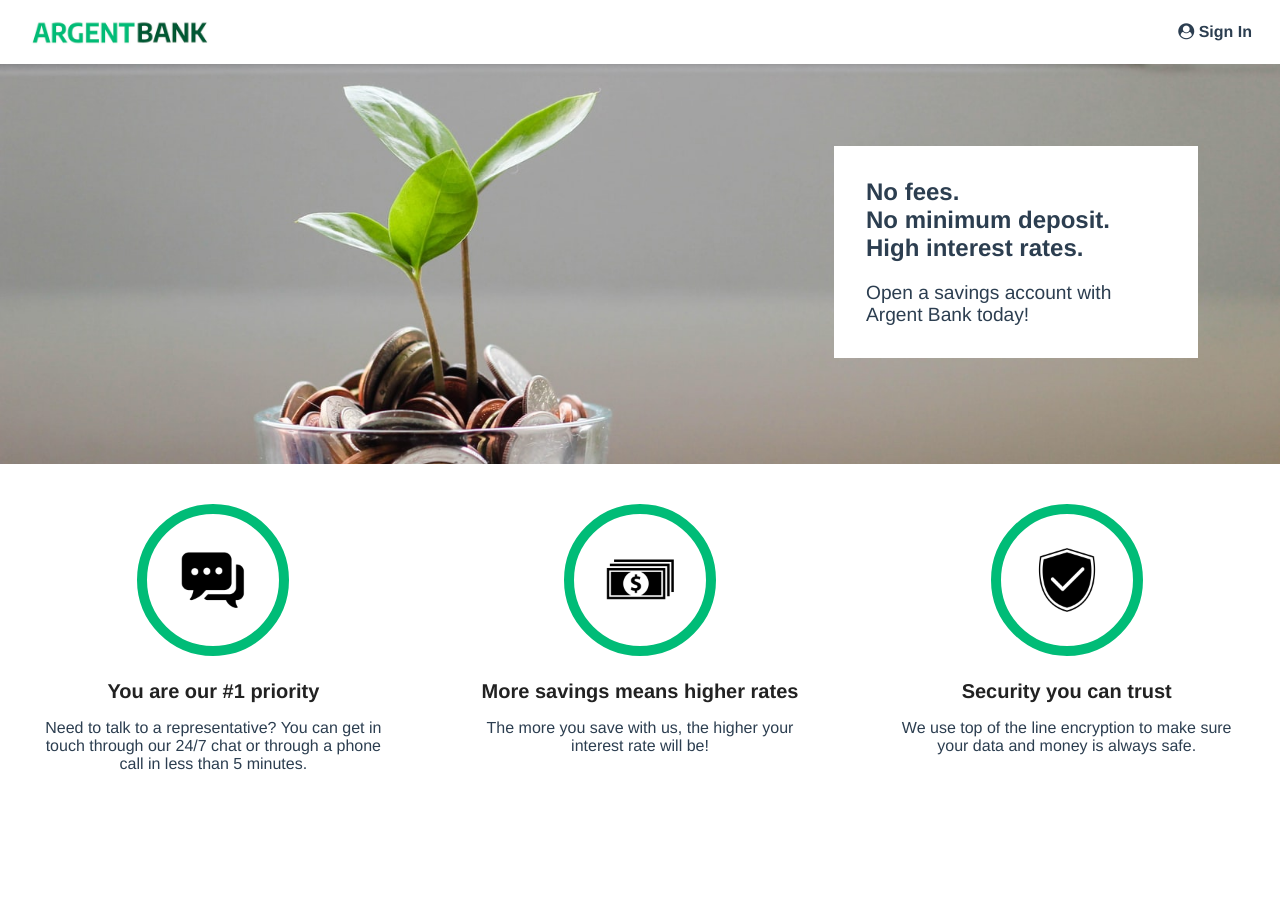
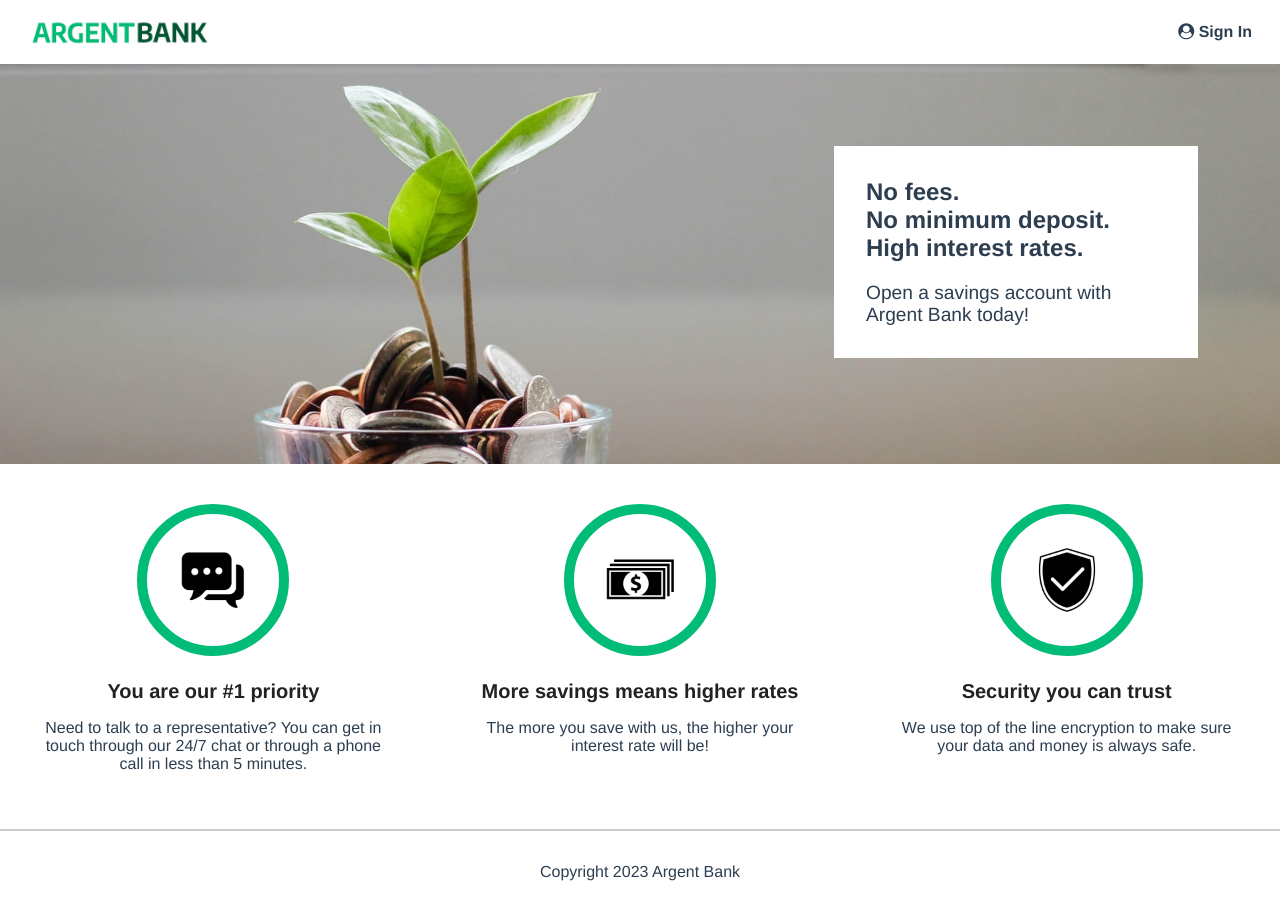
Before and after one commit to timothegonin/timothe_gonin_13_042023, a React (Create React App) app: page / in a window 1280 px wide. Before the commit the page ends 829 px from the top, so only its background shows below. Built offline with nearby package versions, Linux system fonts and the light colour scheme.

Commit message:
💄 Footer component with actual year

```diff
--- a/src/App.js
+++ b/src/App.js
@@ -2,12 +2,14 @@
 import "./App.css";
 import Navbar from "./components/Navbar";
 import Home from "./pages/Home";
+import Footer from "./components/Footer";
 
 function App() {
 	return (
 		<React.Fragment>
 			<Navbar />
 			<Home />
+			<Footer />
 		</React.Fragment>
 	);
 }
--- /dev/null
+++ b/src/components/Footer.jsx
@@ -0,0 +1,11 @@
+const Footer = () => {
+	const actualYear = new Date().getFullYear();
+
+	return (
+		<footer className="footer">
+			<p className="footer-text">Copyright {actualYear} Argent Bank</p>
+		</footer>
+	);
+};
+
+export default Footer;
```
